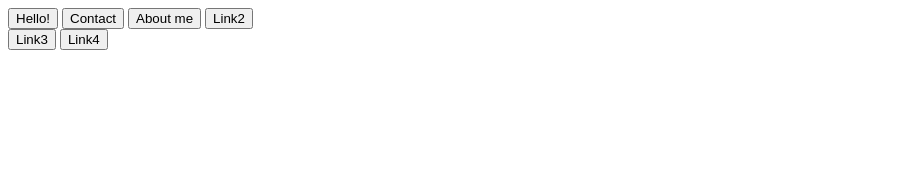
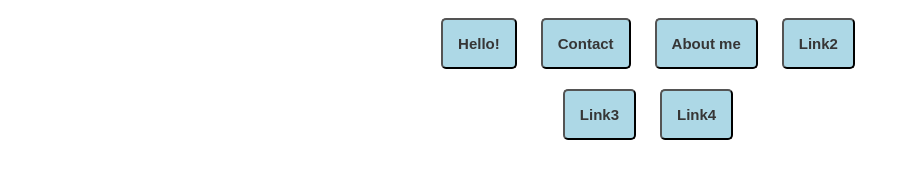
Before and after one commit to michalmatysiak/9.5-js, a plain HTML site: page index.html in a window 1280 px wide. Shown: the whole page, without its empty margins (0-910 px from the left). Drawn offline with Linux system fonts and the light colour scheme.

Commit message:
Change in css

```diff
--- a/css/style.css
+++ b/css/style.css
@@ -0,0 +1,14 @@
+body {
+	text-align: center;
+	width: 100%;
+}
+button {
+	font-size: 15px;
+	padding: 15px;
+	margin: 10px;
+	color:  #363636;
+	border-radius: 5px;
+	text-shadow: none;
+	background-color: lightblue;
+	font-weight: bold;
+}
--- a/index.html
+++ b/index.html
@@ -1,6 +1,6 @@
   <head>
     <meta charset="utf-8">
-    <title>9.5-js</title>
+    <title>JavaScript</title>
     <link rel="stylesheet" href="css/style.css">
   </head>
   <body>
@@ -15,6 +15,6 @@
          <button class="button">Link4</button>
       </div>
     </div>
-    <script type="text/javascript" src="js/script.js"></script>
+    <script src="js/script.js"></script>
   </body>
 </html>
```
Also changed, not shown: js/script.js (+3 -5 lines).
